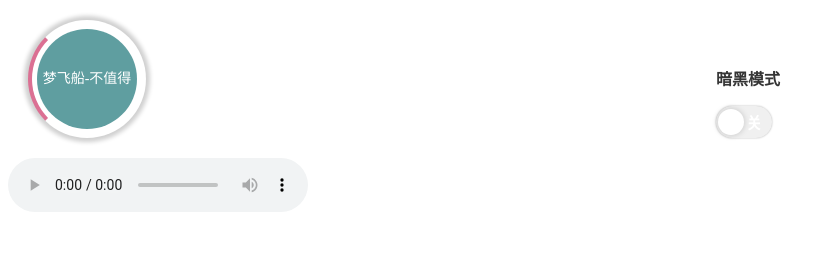
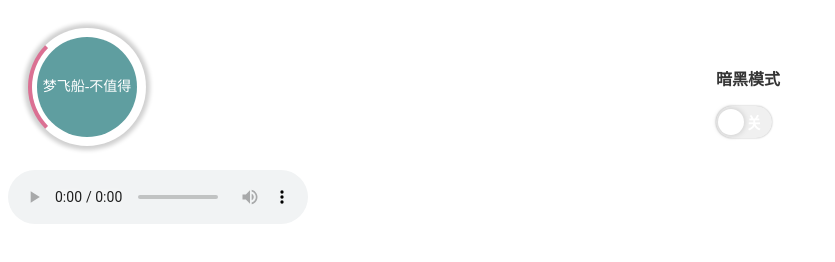
Before and after one commit to royhuang813/whim, a plain HTML site: page player-with-disk/index.html in a window 1280 px wide. Shown: the whole page, without its empty margins (0-835 px from the left). Drawn offline with Linux system fonts and the light colour scheme.

Commit message:
mp3简易播放器

```diff
--- a/player-with-disk/index.html
+++ b/player-with-disk/index.html
@@ -7,6 +7,7 @@
     <style>
       .line {
         position: relative;
+        display: inline-block;
         margin: 20px;
         width: 110px;
         height: 110px;
@@ -32,6 +33,9 @@
         line-height: 100px;
         border-radius: 50%;
         background-color: cadetblue;
+      }
+      #audio {
+        display: block;
       }
       #audio:focus {
         outline: none;
```
